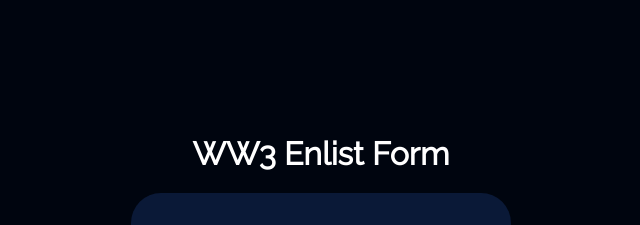
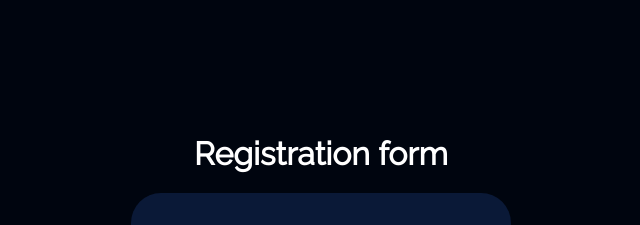
Before and after one commit to NeDDy3z/Form, a plain HTML site: page index.html in a window 1280 px wide. Shown: the top 225 px of the page, without its empty margins (319-959 px from the left). Drawn offline with Linux system fonts and the light colour scheme.

Commit message:
decringe2

```diff
--- a/index.html
+++ b/index.html
@@ -11,7 +11,7 @@
 <body>
     <main>
         <div class="container">
-            <h1>WW3 Enlist Form</h1>
+            <h1>Registration form</h1>
             <form id="submitForm" onsubmit="return validateForm()">
                 <label for="f_name">Firstname:</label>
                 <input type="text" name="f_name" id="f_name" required>
```
